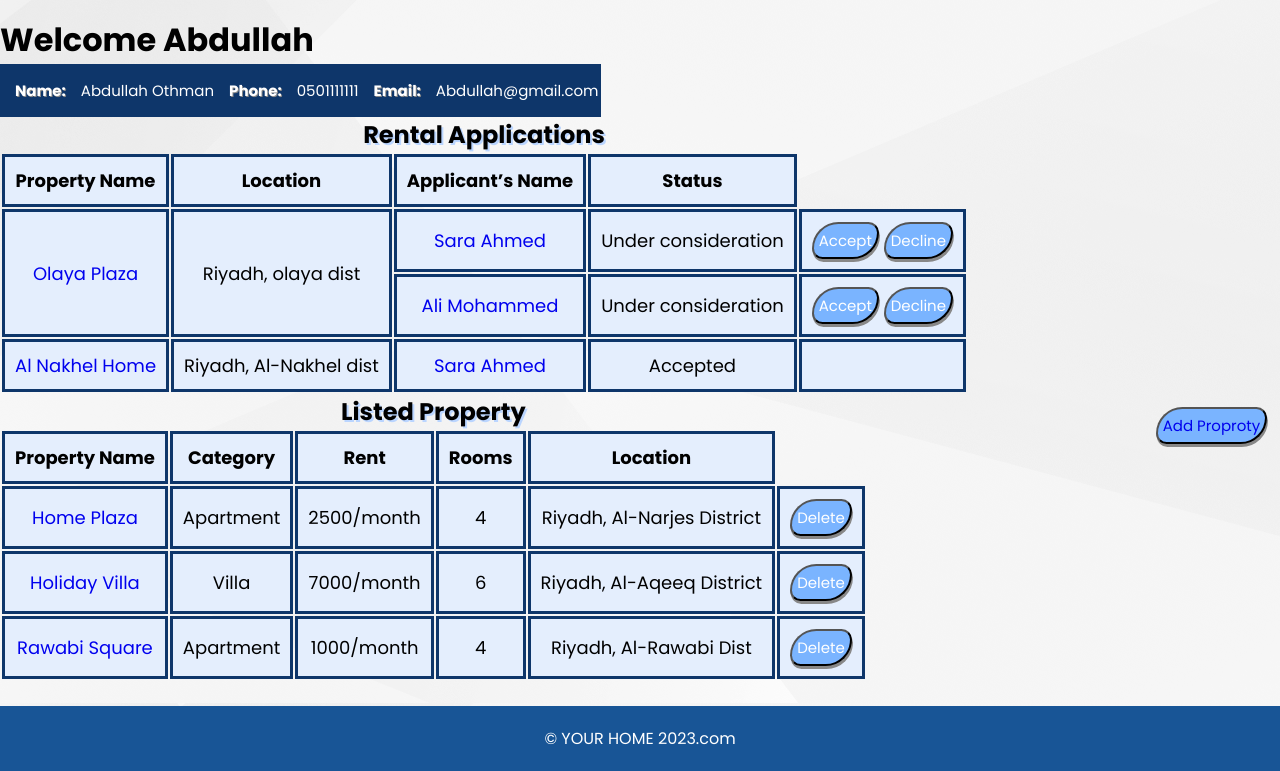
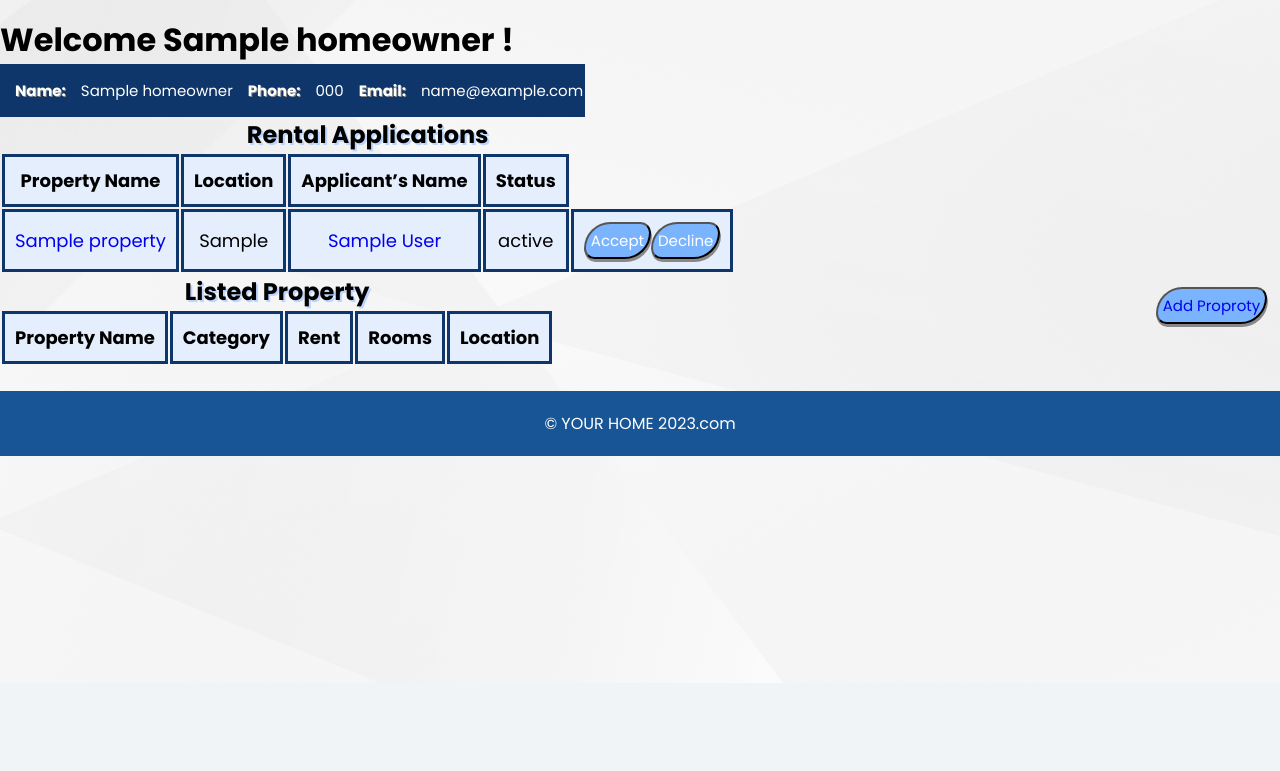
Before and after one commit to Lujain-M02/Web2_project, a PHP site: page /HomeOwner.php in a window 1280 px wide. Shown: the part 117-888 px from the top of the page. After the commit the page ends 573 px from the top, so only its background shows below. Run offline with PHP 8.4, Linux system fonts and the light colour scheme; the visitor is signed in with stand-in values (Sample User, id 1); tables that the repository leaves empty or names only in its code hold one stand-in row (values such as "Sample post"); lists and menus that the app fills with data are empty.

Commit message:
المعلومات والارتباط مع باقي الصفحات

```diff
--- a/HomeOwner.php
+++ b/HomeOwner.php
@@ -3,6 +3,35 @@
     //if ($_SESSION['role']!='home owner'){
     //        header("Location: HomeSeeker.php");
     //}
+
+        include 'includes/db_connect.php';
+        include 'includes/login_inc.php';
+       session_start();
+
+        $id = $_SESSION['id'];
+
+        $sql =  "SELECT * FROM homeowner WHERE id = $id";
+          $result = mysqli_query($databaseCon, $sql);
+          $row = mysqli_fetch_assoc($result);
+
+
+        $sql1 =  "SELECT p.name,p.location,hs.first_name,hs.last_name,a.status,hs.id AS HSid ,p.id AS PRid
+FROM homeseeker hs,property p,rentalapplication r,applicationstatus a
+WHERE r.property_id = p.id AND r.home_seeker_id = hs.id AND r.application_status_id = a.id";
+        $result1 = mysqli_query($databaseCon, $sql1);
+
+        $sql2 =  "SELECT  p.location,p.rooms, p.name, p.rent_cost, pc.category FROM Property p, propertycategory pc, rentalapplication r WHERE r.home_seeker_id !=$id AND p.id = r.property_id AND p.property_category_id = pc.id";
+        $result2 = mysqli_query($databaseCon, $sql2);
+
+        $sql3 =  "SELECT pc.category FROM Property p, propertycategory pc, rentalapplication r WHERE r.home_seeker_id !=$id AND p.id = r.property_id AND p.property_category_id = pc.id";
+        $result3 = mysqli_query($databaseCon, $sql3);
+
+        $sql4 =  "SELECT pc.category FROM Property p, propertycategory pc, rentalapplication r WHERE r.home_seeker_id !=$id AND p.id = r.property_id AND p.property_category_id = pc.id";
+        $result4 = mysqli_query($databaseCon, $sql4);
+
+
+
+
 ?>
 
 <!DOCTYPE html>
@@ -40,16 +69,16 @@
 
     <div class="WelcomeHO">
         <!--<a href="index.php"><img class="logOut" src="image/logOut.png" alt="Log out" width="120" height="80"> </a>-->
-        <h1>Welcome <div class="HO_name">Abdullah</div></h1>
+        <h1>Welcome <div class="HO_name"><?php echo $row["name"]." !"; ?></div></h1>
 
         <table class="Info">
                 <tr>
                     <th>Name:</th>
-                    <td>Abdullah Othman</td>
+                    <td><?php echo $row['name']?></td>
                     <th>Phone:</th>
-                    <td>0501111111</td>
+                    <td><?php echo $row['phone_number']?></td>
                     <th>Email:</th>
-                    <td>Abdullah@gmail.com</td>
+                    <td><?php echo $row['email_address']?></td>
                 </tr>
         </table>
     </div>
@@ -65,25 +94,26 @@
             <th>Status</th>
         </tr>
 
-        <tr>
-            <td rowspan="2"><a href="PropertyDetails.php">Olaya Plaza</a></td>
-            <td rowspan="2">Riyadh, olaya dist</td>
-            <td ><a href="applicantInfo.php">Sara Ahmed</a></td>
-            <td>Under consideration</td>
-            <td><div class="Status_Button"> <button>Accept</button> <button>Decline</button></div></td>
-        </tr>
-        <tr>
-            <td><a href="applicantInfo.php">Ali Mohammed</a></td>
-            <td>Under consideration</td>
-            <td><div class="Status_Button"> <button>Accept</button> <button>Decline</button></div></td>
-        </tr>
-        <tr>
-            <td ><a href="PropertyDetails.php">Al Nakhel Home</a></td>
-            <td >Riyadh, Al-Nakhel dist</td>
-            <td ><a href="applicantInfo.php">Sara Ahmed</a></td>
-            <td>Accepted</td>
-            <td></td>
-        </tr>
+        <?php
+        while($row1 = mysqli_fetch_assoc($result1))
+            {
+            /*foreach ($row1 as $a=>$b){
+                echo $a.":".$b."<br>";
+            }*/
+            $propertyId = $row1['PRid'];
+            $applicantInfo= $row1['HSid']; //الاي دي لازم أغيره
+                echo "<tr>";
+                echo "<td><a href='PropertyDetails.php?id=$propertyId'>".$row1['name']."</a></td>";
+                echo "<td>".$row1['location']."</td>";
+                //الاي دي لازم أغيره
+
+                echo "<td><a href='applicantInfo.php?id=$applicantInfo'>".$row1['first_name']." ".$row1['last_name']."</a></td>";
+                //echo "<td>".$row1['first_name']." ".$row1['last_name']."</td>";
+                echo "<td>".$row1['status']."</td>";
+                echo '<td><div><button name="Accept">Accept</button><button name="Decline">Decline</button></div></td>';
+                echo "</tr>";
+            }
+        ?>
     </table>
 
     <div class="Add_button"><button><a href="AddNewProperty.php" >Add Proproty</a></button></div>
@@ -99,30 +129,37 @@
             <th>Location</th>
         </tr>
 
-        <tr>
-            <td><a href="PropertyDetails.php">Home Plaza</a></td>
-            <td >Apartment</td>
-            <td >2500/month</td>
-            <td>4</td>
-            <td>Riyadh, Al-Narjes District</td>
-            <td><div>  <button>Delete</button></div></td>
-        </tr>
-        <tr>
-            <td><a href="PropertyDetails.php">Holiday Villa</a></td>
-            <td >Villa</td>
-            <td>7000/month</td>
-            <td>6</td>
-            <td>Riyadh, Al-Aqeeq District</td>
-            <td><div>  <button>Delete</button></div></td>
-        </tr>
-        <tr>
-            <td ><a href="PropertyDetails.php">Rawabi Square</a></td>
-            <td >Apartment</td>
-            <td >1000/month</td>
-            <td>4</td>
-            <td>Riyadh, Al-Rawabi Dist</td>
-            <td><div>  <button>Delete</button></div></td>
-        </tr>
+         <?php
+        while($row2 = mysqli_fetch_assoc($result2))
+            {
+                echo '<tr>';
+                echo '<td><a href="PropertyDetails.php">'.$row2["name"].'</a></td>';
+                echo '<td>'.$row2["category"].'</td>';
+                echo '<td>'.$row2["rent_cost"].'</td>';
+                echo '<td>'.$row2["rooms"].'</td>';
+                echo '<td>'.$row2["location"].'</td>';
+                echo '<td><div><button>Delete</button></div></td>';
+                echo '</tr>';
+            }
+
+        if($_SERVER["REQUEST_METHOD"] == "POST"){
+          //  $select = $_POST["Sreach"];
+        while($row4 = mysqli_fetch_assoc($result4)){
+        if(isset($select)){
+            $eql = strcmp($_POST["Sreach"], $row4["category"]);
+                    if($eql == 0){
+                       echo '<tr>';
+                       echo '<td><a href="PropertyDetails.php">'.$row4["name"].'</a></td>';
+                       echo '<td>'.$row4["category"].'</td>';
+                       echo '<td>'.$row4["rent_cost"].'</td>';
+                       echo '<td>'.$row4["rooms"].'</td>';
+                       echo '<td>'.$row4["location"].'</td>';
+                       echo '<td><div><button>Delete</button></div></td>';
+                       echo '</tr>';
+         }}
+        }}
+
+        ?>
     </table>
 
 
```
